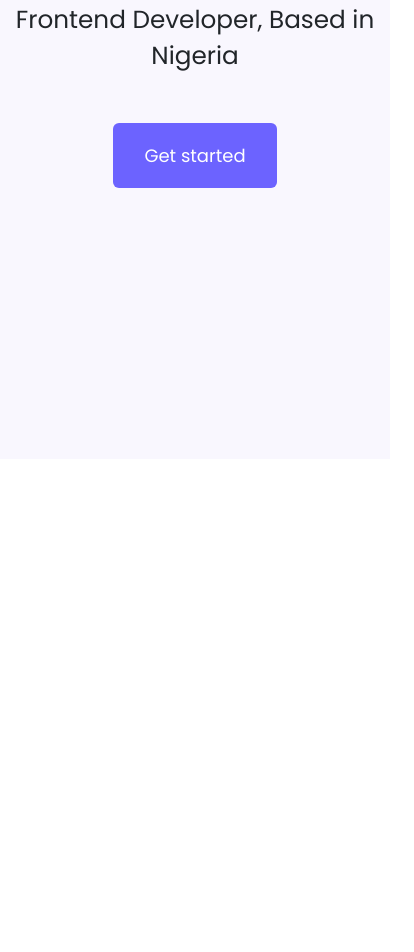
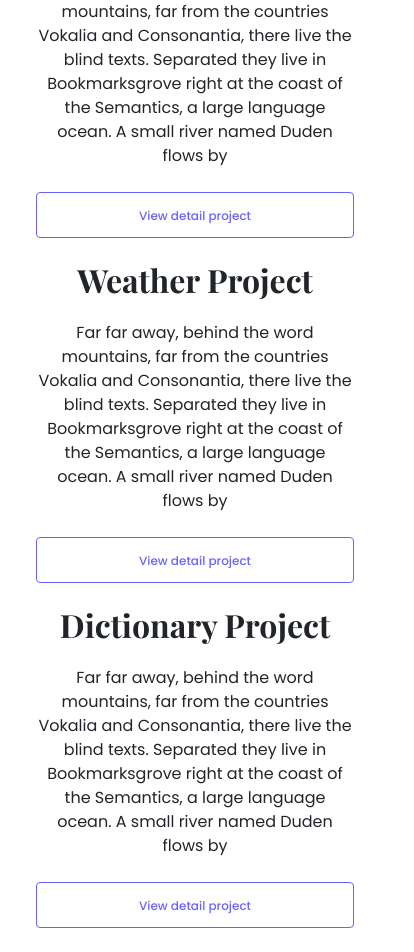
Before and after one commit to KingkoinJo/Portfolio-Project, a plain HTML site: page index.html in a window 390 px wide. Shown: the part 632-1584 px from the top of the page, 414 px wide, since content can reach past the window. Before the commit the page ends 1091 px from the top, so only its background shows below. Drawn offline with nearby package versions, Linux system fonts and the light colour scheme; a web font is replaced by a local one.

Commit message:
added the homepage content

```diff
--- a/index.html
+++ b/index.html
@@ -34,6 +34,87 @@
         >Get started</a
       >
     </div>
+    <p class="text-center">
+      Featured Project which my best projects be choice to show
+    </p>
+
+    <div class="project-container row m-4 mt-0 mt-md-5">
+      <div class="d-none d-lg-block col col-sm-12 col-lg-6">
+        <div>
+          <img
+            src="/Images/yoghurt.jpeg "
+            class="img-fluid"
+            alt="a photo of a yoghurt app"
+          />
+        </div>
+      </div>
+      <div class="col col-sm-12 col-lg-6">
+        <h2 class="text-center text-lg-start mb-4 mb-lg-5 mt-0 mt-md-5">
+          Yoghurt Project
+        </h2>
+        <p class="text-center text-lg-start mb-4 mb-lg-5">
+          Far far away, behind the word mountains, far from the countries
+          Vokalia and Consonantia, there live the blind texts. Separated they
+          live in Bookmarksgrove right at the coast of the Semantics, a large
+          language ocean. A small river named Duden flows by
+        </p>
+        <div class="d-block d-lg-inline-block btn project-btn">
+          <a href="#" class="">View detail project</a>
+        </div>
+      </div>
+    </div>
+
+    <div class="project-container row m-4 mt-0 mt-md-5">
+      <div class="col col-sm-12 col-lg-6">
+        <h2 class="text-center text-lg-start mb-4 mb-lg-5 mt-0 mt-md-5">
+          Weather Project
+        </h2>
+        <p class="text-center text-lg-start mb-4 mb-lg-5">
+          Far far away, behind the word mountains, far from the countries
+          Vokalia and Consonantia, there live the blind texts. Separated they
+          live in Bookmarksgrove right at the coast of the Semantics, a large
+          language ocean. A small river named Duden flows by
+        </p>
+        <div class="d-block d-lg-inline-block btn project-btn">
+          <a href="#" class="">View detail project</a>
+        </div>
+      </div>
+      <div class="d-none d-lg-block col col-sm-12 col-lg-6">
+        <div>
+          <img
+            src="/Images/weather.jpeg "
+            class="img-fluid"
+            alt="a photo of a yoghurt app"
+          />
+        </div>
+      </div>
+    </div>
+
+    <div class="project-container row m-4 mt-0 mt-md-5">
+      <div class="d-none d-lg-block col col-sm-12 col-lg-6">
+        <div>
+          <img
+            src="/Images/dictionary.jpeg "
+            class="img-fluid"
+            alt="a photo of a yoghurt app"
+          />
+        </div>
+      </div>
+      <div class="col col-sm-12 col-lg-6">
+        <h2 class="text-center text-lg-start mb-4 mb-lg-5 mt-0 mt-md-5">
+          Dictionary Project
+        </h2>
+        <p class="text-center text-lg-start mb-4 mb-lg-5">
+          Far far away, behind the word mountains, far from the countries
+          Vokalia and Consonantia, there live the blind texts. Separated they
+          live in Bookmarksgrove right at the coast of the Semantics, a large
+          language ocean. A small river named Duden flows by
+        </p>
+        <div class="d-block d-lg-inline-block btn project-btn">
+          <a href="#" class="">View detail project</a>
+        </div>
+      </div>
+    </div>
 
     <script
       src="https://cdn.jsdelivr.net/npm/bootstrap@5.3.8/dist/js/bootstrap.bundle.min.js"
--- a/src/styles.css
+++ b/src/styles.css
@@ -27,25 +27,32 @@ h6 {
   font-family: "Playfair Display", serif;
   font-optical-sizing: auto;
 }
+p {
+  font-family: "Poppins", sans-serif;
+  font-size: 18px;
+  font-weight: normal;
+  padding: 107px 0 35px;
+}
 .hero {
   text-align: center;
   background-color: var(--primary-background);
 }
 .hero p {
+  padding: 0;
   padding-top: 276px;
   font-size: 36px;
   font-weight: bold;
   line-height: 54px;
 }
 .hero h1 {
-  margin: 24px;
+  margin: 24px 0;
   font-weight: bold;
   font-size: 96px;
   line-height: 128px;
 }
 .hero h2 {
   font-family: "Poppins", sans-serif;
-  font-weight: 400;
+  font-weight: 500;
   line-height: 36px;
   margin-bottom: 49px;
 }
@@ -57,3 +64,61 @@ h6 {
   padding: 18px 30px;
   background-color: var(--btn-primary-background);
 }
+.project-container p {
+  padding: 0;
+  font-size: 16px;
+}
+.project-container h2 {
+  font-weight: bold;
+  font-size: 64px;
+  line-height: 70px;
+}
+.project-container .project-btn {
+  padding: 18px 25px;
+  border: 1px solid var(--btn-primary-background);
+  border-radius: 4px;
+  cursor: pointer;
+}
+.project-container a {
+  color: var(--btn-primary-background);
+  font-size: 16px;
+  font-weight: 500;
+  line-height: 24px;
+  text-decoration: none;
+  cursor: pointer;
+}
+@media (max-width: 900px) {
+  .hero p {
+    padding-top: 50px;
+    font-size: 25px;
+    line-height: 25px;
+  }
+  .hero h1 {
+    font-size: 48px;
+    line-height: 64px;
+  }
+  .hero h2 {
+    font-size: 21px;
+    line-height: 21px;
+  }
+  .hero .btn-branding {
+    margin-bottom: 50px;
+    font-size: 14px;
+    line-height: 20px;
+    padding: 10px 15px;
+  }
+  p {
+    font-size: 14px;
+  }
+  .project-container h2 {
+    font-size: 32px;
+    line-height: 35px;
+  }
+  .project-container a {
+    font-size: 12px;
+    line-height: 20px;
+  }
+  .project-container .project-btn {
+    padding: 10px 16px;
+  }
+}
```
Also changed, not shown: Images/dictionary.jpeg (added), Images/weather.jpeg (added), Images/yoghurt.jpeg (added).
